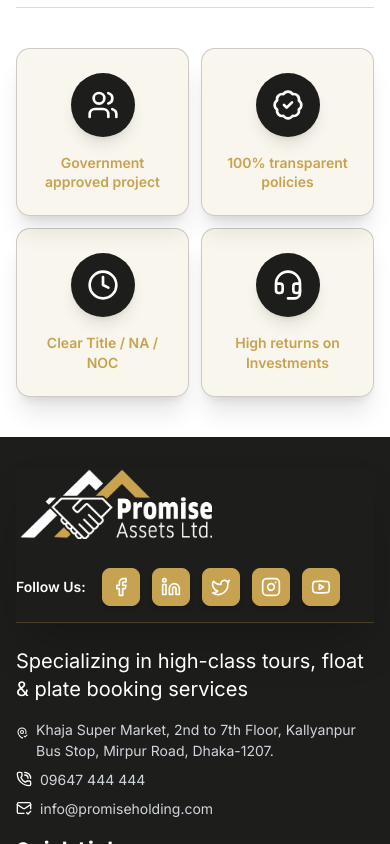
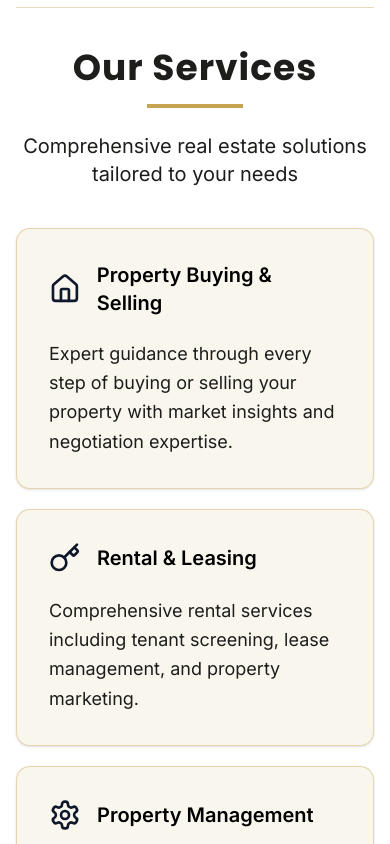
Before and after one commit to FayzulIslamFaisal/promise-holding-properties, a Next.js app: page /about in a window 390 px wide. Shown: the part 5860-6704 px from the top of the page. Built offline with nearby package versions, Linux system fonts and the light colour scheme.

Commit message:
Add OurServices component and integrate it into AboutWrapper

```diff
--- a/src/components/about-page/AboutWrapper.tsx
+++ b/src/components/about-page/AboutWrapper.tsx
@@ -1,4 +1,5 @@
 import AboutBanner from "./AboutBanner"
+import OurServices from "./OurServices"
 import OurStory from "./OurStory"
 import OurValues from "./OurValues"
 import TeamMember from "./TeamMember"
@@ -12,6 +13,7 @@ const AboutWrapper = () => {
         <OurValues />
         <TeamMember />
         <WhyChoose />
+        <OurServices />
     </>
   )
 }
--- /dev/null
+++ b/src/components/about-page/OurServices.tsx
@@ -0,0 +1,71 @@
+import { Home, Key, Settings, TrendingUp } from "lucide-react"
+import { Card, CardContent, CardHeader, CardTitle } from "../ui/card"
+
+interface Service {
+  id: number
+  title: string
+  description: string
+  icon: React.ReactNode
+}
+const services: Service[] = [
+    {
+      id: 1,
+      title: "Property Buying & Selling",
+      description:
+        "Expert guidance through every step of buying or selling your property with market insights and negotiation expertise.",
+      icon: <Home className="h-8 w-8 text-primary" />,
+    },
+    {
+      id: 2,
+      title: "Rental & Leasing",
+      description:
+        "Comprehensive rental services including tenant screening, lease management, and property marketing.",
+      icon: <Key className="h-8 w-8 text-primary" />,
+    },
+    {
+      id: 3,
+      title: "Property Management",
+      description: "Full-service property management including maintenance, rent collection, and tenant relations.",
+      icon: <Settings className="h-8 w-8 text-primary" />,
+    },
+    {
+      id: 4,
+      title: "Investment Consultancy",
+      description:
+        "Strategic investment advice to help you build and optimize your real estate portfolio for maximum returns.",
+      icon: <TrendingUp className="h-8 w-8 text-primary" />,
+    },
+  ]
+const OurServices = () => {
+  return (
+    <section className="px-4">
+        <div className="container mx-auto py-10 md:py-12 border-b border-[var(--custom-bg-accent)]/40">
+          <div className="text-center mb-10">
+            <h2 className="text-4xl md:text-5xl font-bold mb-4 darkLight-text-color">Our Services</h2>
+            <div className="w-24 h-1 bg-[var(--custom-bg-accent)] mx-auto mb-6"></div>
+            <p className="text-xl darkLight-text-color max-w-3xl mx-auto">
+              Comprehensive real estate solutions tailored to your needs
+            </p>
+          </div>
+
+          <div className="grid md:grid-cols-2 gap-5">
+            {services.map((service) => (
+              <Card key={service.id} className="p-8 gap-4" variant={"hoverEffect"}>
+                <CardHeader className="pb-0 px-0">
+                  <CardTitle className="flex items-center gap-4 text-xl">
+                    {service.icon}
+                    {service.title}
+                  </CardTitle>
+                </CardHeader>
+                <CardContent className="px-0">
+                  <p className="text-lg darkLight-text-color leading-relaxed">{service.description}</p>
+                </CardContent>
+              </Card>
+            ))}
+          </div>
+        </div>
+      </section>
+  )
+}
+
+export default OurServices
```
